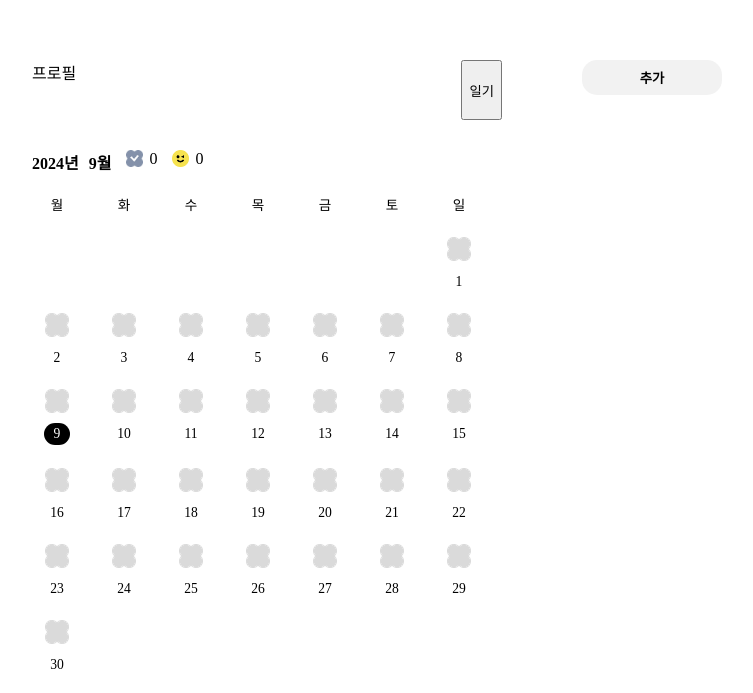
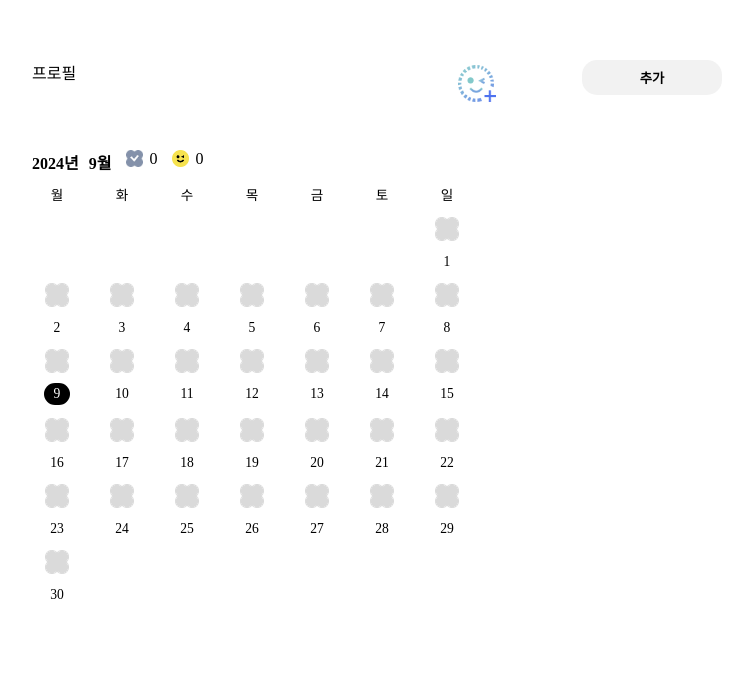
Before and after one commit to choijisul/todo_project, a React (Vite) app: page / in a window 1280 px wide. Shown: the part 123-816 px from the top of the page, without its empty margins (6-759 px from the left). Built offline with nearby package versions, Linux system fonts and the light colour scheme; some icons are missing.

Commit message:
디자인 수정

```diff
--- a/src/components/Diary.jsx
+++ b/src/components/Diary.jsx
@@ -3,6 +3,7 @@ import '../styles/Diary.css';
 import {format} from "date-fns";
 // 이미지
 import imgUploadIcon from '../assets/input_img_icon.png'
+import diaryIcon from '../assets/diary_icon.png'
 
 // 날짜 형식 변환
 const formatDate = (date) => {
@@ -171,7 +172,7 @@ const Diary = ({selectedDate}) => {
                 onClick={onClickDiaryButton}
                 className="diary_button"
             >
-                일기
+                <img src={diaryIcon} className="diary_button_icon"/>
             </button>
 
             {/*일기 작성 모달*/}
@@ -202,7 +203,7 @@ const Diary = ({selectedDate}) => {
                                 className="emogi_button"
                                 onClick={onClickEmojiButton}
                             >
-                                이모지
+                                <img src={diaryIcon} className="diary_button_icon"/>
                             </button>
                         </div>
                         {/*일기*/}
--- a/src/styles/Calendar.css
+++ b/src/styles/Calendar.css
@@ -52,7 +52,7 @@
 /*day*/
 .col{
     display: inline-block;
-    padding: 20px 17px 0 0;
+    padding: 10px 15px 0 0;
     width: 50px;
     text-align: center;
     font-size: 0.85rem;
--- a/src/styles/Diary.css
+++ b/src/styles/Diary.css
@@ -6,7 +6,16 @@
     height: 60px;
 }
 
+.diary_button{
+    width: 50px;
+    height: 50px;
+    border: none;
+    background-color: transparent;
+}
 
+.diary_button_icon{
+    width: 100%;
+}
 
 /*다이어리 작성 모달 관련*/
 .diary_modal {   /*배경*/
@@ -60,9 +69,10 @@
 }
 
 .emogi_button{
-    height: 50px;
+    width: 60px;
     margin-right: 20px;
-    border-radius: 30px;
+    border: none;
+    background-color: transparent;
 }
 
 .diary_modal_day{
```
Also changed, not shown: src/assets/diary_icon.png (added).
